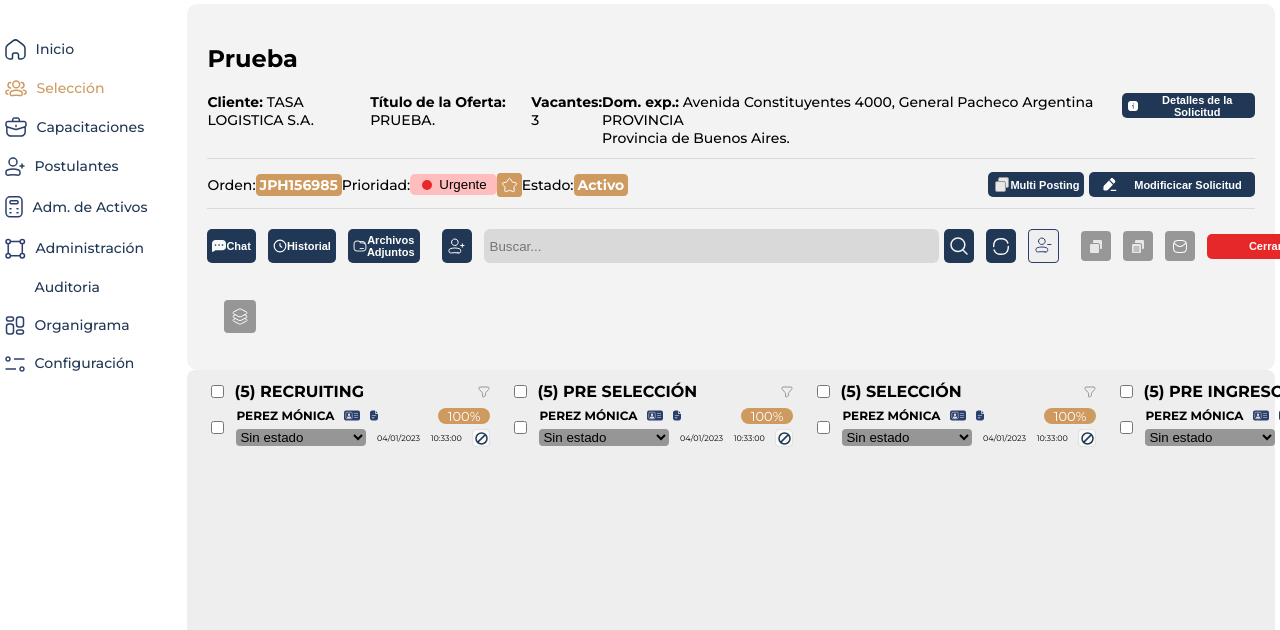
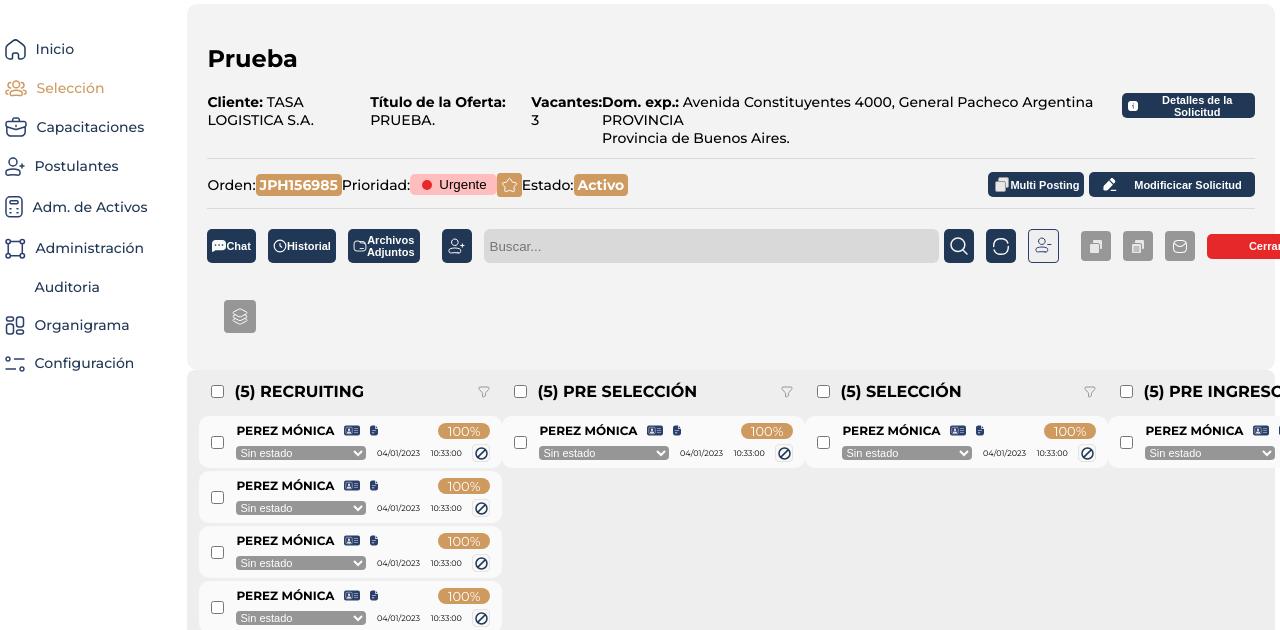
Before and after one commit to Midorihtml/jph_lions, a plain HTML site: page index.html in a window 1280 px wide. Shown: the part 170-800 px from the top of the page. Drawn offline with Linux system fonts and the light colour scheme.

```diff
--- a/css/styles.css
+++ b/css/styles.css
@@ -214,6 +214,7 @@ aside li {
 #column-content {
     display: flex;
     flex-direction: column;
+    gap: 3px;
 }
 
 .column-tittle {
@@ -221,10 +222,9 @@ aside li {
     justify-content: flex-start;
     align-items: center;
     padding: 0 12px;
+    margin-bottom: 12px;
     gap: 10px;
 }
-
-.column-filter {}
 
 .container-card {
     display: flex;
@@ -235,6 +235,7 @@ aside li {
     Height: 52px;
     border-radius: 10px;
     align-items: center;
+    background-color: #FAFAFA;
 }
 
 .user-content {
@@ -273,6 +274,9 @@ aside li {
     background-color: var(--bg-gray);
     border-radius: 4px;
     width: 130px;
+    color: #ffffff;
+    font-size: 11px;
+    line-height: 14px;
 }
 
 .date {
--- a/index.html
+++ b/index.html
@@ -111,6 +111,69 @@
                         <input type="checkbox">
                         <span style="width: 100%;"><b>(5) RECRUITING</b></span>
                         <img class="column-filter" src="statics/table_icons/FILTER.svg" alt="filter" />
+                    </div>
+                    <div id="container-card" class="container-card">
+                        <input type="checkbox" />
+                        <div id="user_content" class="user-content">
+                            <div class="user_name">
+                                <div id="user-data" class="user-data">
+                                    <span class="name">PEREZ MÓNICA</span>
+                                    <img src="statics/table_icons/credentials.svg" alt="user info" />
+                                    <img src="statics/table_icons/Subtract.svg" alt="copy" />
+                                </div>
+                                <span id="percent" class="percent">100%</span>
+                            </div>
+                            <div class="user_name">
+                                <select id="select" class="select">
+                                    <option>Sin estado</option>
+                                </select>
+                                <span class="date">04/01/2023</span>
+                                <span class="date">10:33:00</span>
+                                <img src="statics/table_icons/delete.svg" alt="delete" />
+                            </div>
+                        </div>
+                    </div>
+                    <div id="container-card" class="container-card">
+                        <input type="checkbox" />
+                        <div id="user_content" class="user-content">
+                            <div class="user_name">
+                                <div id="user-data" class="user-data">
+                                    <span class="name">PEREZ MÓNICA</span>
+                                    <img src="statics/table_icons/credentials.svg" alt="user info" />
+                                    <img src="statics/table_icons/Subtract.svg" alt="copy" />
+                                </div>
+                                <span id="percent" class="percent">100%</span>
+                            </div>
+                            <div class="user_name">
+                                <select id="select" class="select">
+                                    <option>Sin estado</option>
+                                </select>
+                                <span class="date">04/01/2023</span>
+                                <span class="date">10:33:00</span>
+                                <img src="statics/table_icons/delete.svg" alt="delete" />
+                            </div>
+                        </div>
+                    </div>
+                    <div id="container-card" class="container-card">
+                        <input type="checkbox" />
+                        <div id="user_content" class="user-content">
+                            <div class="user_name">
+                                <div id="user-data" class="user-data">
+                                    <span class="name">PEREZ MÓNICA</span>
+                                    <img src="statics/table_icons/credentials.svg" alt="user info" />
+                                    <img src="statics/table_icons/Subtract.svg" alt="copy" />
+                                </div>
+                                <span id="percent" class="percent">100%</span>
+                            </div>
+                            <div class="user_name">
+                                <select id="select" class="select">
+                                    <option>Sin estado</option>
+                                </select>
+                                <span class="date">04/01/2023</span>
+                                <span class="date">10:33:00</span>
+                                <img src="statics/table_icons/delete.svg" alt="delete" />
+                            </div>
+                        </div>
                     </div>
                     <div id="container-card" class="container-card">
                         <input type="checkbox" />
```
